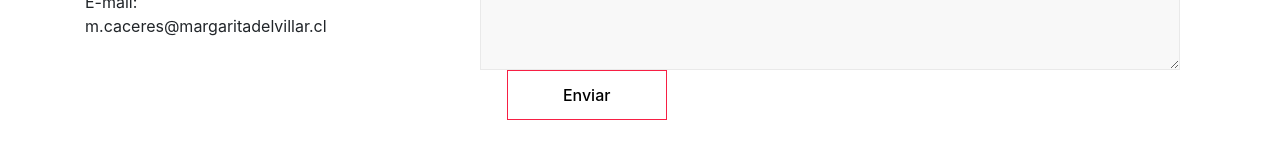
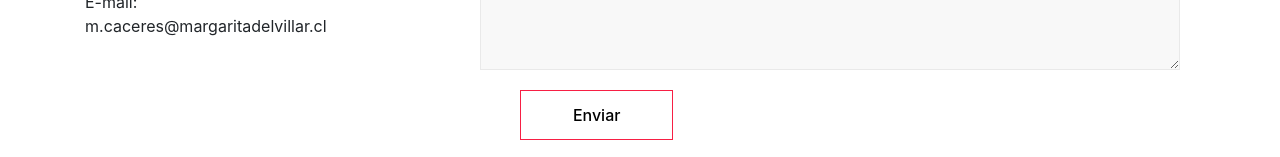
Before and after one commit to JP-GITHUB/ng-mdv, an Angular app: page /login in a window 1280 px wide. Shown: the part 891-1048 px from the top of the page. Before the commit the page ends 1011 px from the top, so only its background shows below. Built offline with nearby package versions, Linux system fonts and the light colour scheme; what @nicky-lenaers/ngx-scroll-to would draw is missing.

Commit message:
Boton del form

```diff
--- a/src/app/contact/contact.component.css
+++ b/src/app/contact/contact.component.css
@@ -30,3 +30,8 @@ height: 50px;
     font-weight: bold;
     line-height: 200%;
 }
+
+.btn-sep {
+    padding-top: 20px;
+    padding-bottom: 20px;
+}
--- a/src/app/contact/contact.component.html
+++ b/src/app/contact/contact.component.html
@@ -27,8 +27,7 @@
 
           <div class="form-group col-md-6">
             <label for="txt_contact" class="label">Contacto</label>
-            <input formControlName="contact" placeholder="Telefono o Email de contacto" class="input col-md-12" id="txt_contact"
-              required>
+            <input formControlName="contact" placeholder="Telefono o Email de contacto" class="input col-md-12" id="txt_contact" required>
           </div>
 
           <div class="form-group col-md-6">
@@ -40,9 +39,12 @@
             <label for="txa_message" class="label">Mensaje</label>
             <textarea formControlName="message" class="textarea col-md-12" rows="5" id="txa_message"></textarea>
           </div>
-          <br>
-          <div class="col-md-4 text-center">
-            <button class="btn-send btn btn-outline-light text-center col-md-9" id="btn_send">Enviar</button>
+
+          <div class="form-group col-md-12">
+            <br>
+            <div class="col-md-4 text-center btn-sep">
+              <button class="btn-send btn btn-outline-light text-center col-md-9" id="btn_send">Enviar</button>
+            </div>
           </div>
           <br>
         </form>
```
